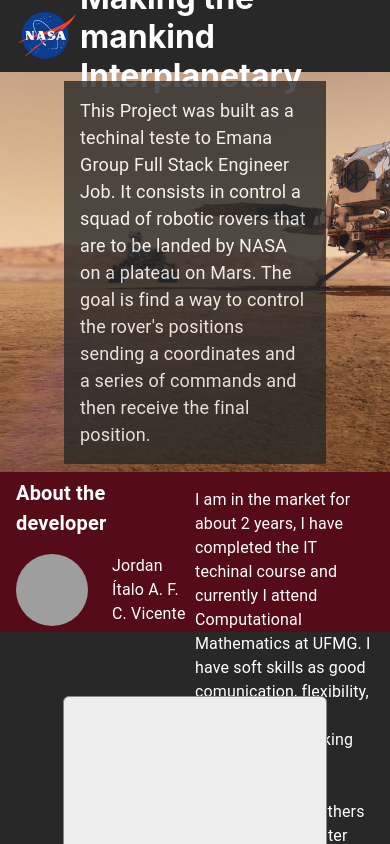
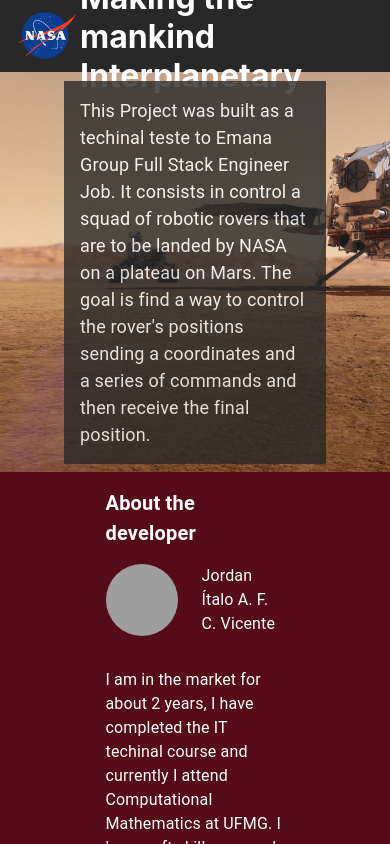
Before and after one commit to JordanAmaralVicente/mars-rover, a React (Create React App) app in the folder packages/web/: page / in a window 390 px wide. Shown: the top 844 px of the page. Built offline with nearby package versions, Linux system fonts and the light colour scheme; no server answers; grey boxes are pictures that could not be loaded.

Commit message:
bugfix(web): make track responsible

```diff
--- a/packages/web/src/components/track/index.tsx
+++ b/packages/web/src/components/track/index.tsx
@@ -1,12 +1,18 @@
 import { Box, styled, SxProps } from "@mui/material";
 import { ReactNode } from "react";
 
-const OuterContainer = styled(Box)(() => ({
+const OuterContainer = styled(Box)(({ theme }) => ({
   display: "flex",
   flexDirection: "row",
   padding: "16px",
   alignItems: "space-around",
   justifyContent: "center",
+
+  [theme.breakpoints.down("md")]: {
+    justifyContent: "center",
+    alignItems: "center",
+    flexDirection: "column",
+  },
 }));
 
 interface TrackProps {
--- a/packages/web/src/features/home/components/about-me.tsx
+++ b/packages/web/src/features/home/components/about-me.tsx
@@ -1,11 +1,13 @@
-import { Box, Typography } from "@mui/material";
+import { Box, Typography, useTheme } from "@mui/material";
 import { Track } from "../../../components";
 import JordanImage from "../../../assets/images/jordan.jpeg";
 import theme from "../../../theme";
 
 export const AboutMeTrack = () => {
+  const standardTheme = useTheme();
+
   return (
-    <Track style={{ backgroundColor: theme.color.primary, height: "128px" }}>
+    <Track style={{ backgroundColor: theme.color.primary }}>
       <Box
         sx={{
           display: "flex",
@@ -14,6 +16,10 @@
           width: "50%",
           justifyContent: "center",
           alignItems: "center",
+
+          [standardTheme.breakpoints.down("md")]: {
+            marginBottom: "32px",
+          },
         }}
       >
         <Typography
```
